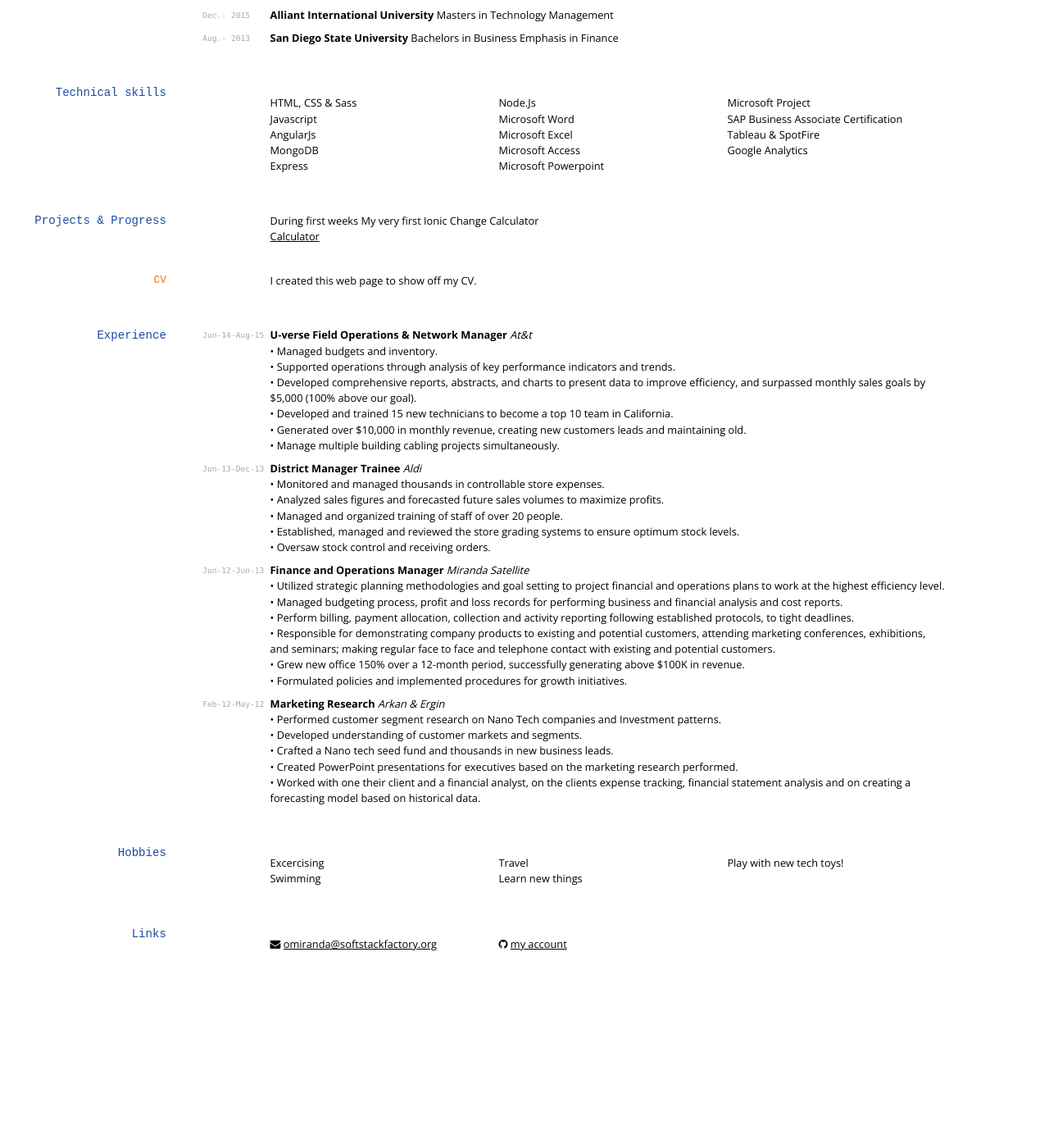
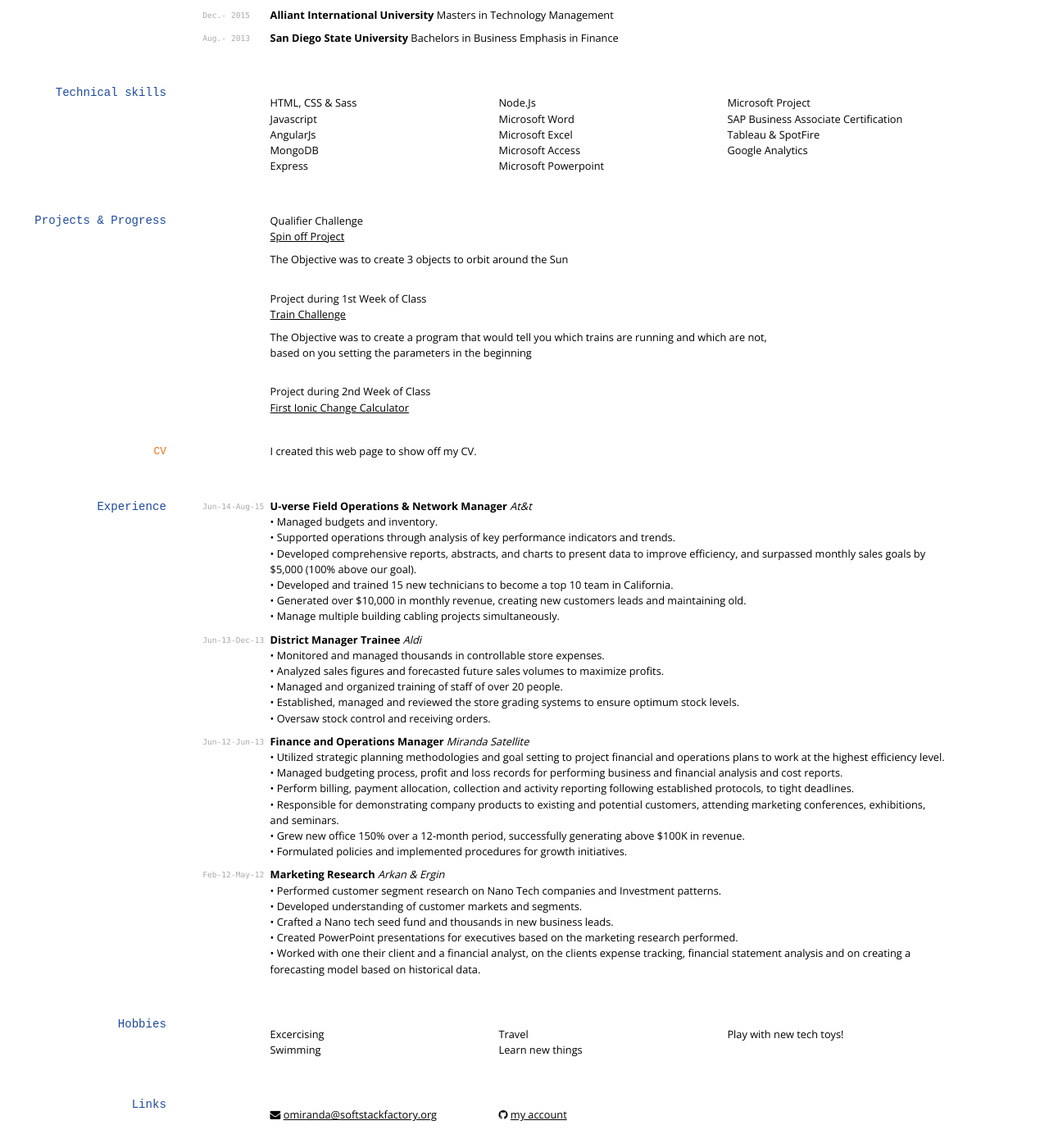
Before and after one commit to omirandassf/omirandassf.github.io, a Jekyll site: the page built from index.md, in a window 1280 px wide and 1400 px high, scrolled down 405 px. Shown: the whole window at 82% size. Built offline with Jekyll 4.4.1, drawn with Linux system fonts in a browser that asks for light colours; nearby versions of some CDN libraries; before the commit the page ends 1681 px from its top, so only the background shows below that.

Commit message:
changing info

```diff
--- a/index.md
+++ b/index.md
@@ -56,9 +56,17 @@ __San Diego State University__ Bachelors in Business Emphasis in Finance
 * Google Analytics
 
 ## Projects & Progress
-During first weeks
-My very first Ionic Change Calculator <br>
-<a href="http://codepen.io/ozkar521/pen/QEEdyL">Calculator</a>
+Qualifier Challenge<br>
+<a href="https://www.khanacademy.org/computer-programming/spin-off-of-orbiting-challenge-30-oscar/5506801775" target="_blank"> Spin off Project</a>
+<p>The Objective was to create 3 objects to orbit around the Sun</p><br>
+Project during 1st Week of Class<br>
+<a href="http://codepen.io/ozkar521/pen/QEEdyL" target="_blank">Train Challenge</a>
+<p>The Objective was to create a program that would tell you which trains are running and which are not, <br>
+based on you setting the parameters in the beginning</p><br>
+Project during 2nd Week of Class<br>
+<a href="http://codepen.io/ozkar521/pen/QEEdyL" target="_blank">First Ionic Change Calculator</a>
+
+
 
 ### CV
 
@@ -93,7 +101,7 @@ __Finance and Operations Manager__  <em>Miranda Satellite</em><br>
 •	Utilized strategic planning methodologies and goal setting to project financial and operations plans to work at the highest efficiency level.<br>
 •	Managed budgeting process, profit and loss records for performing business and financial analysis and cost reports.<br>
 •	Perform billing, payment allocation, collection and activity reporting following established protocols, to tight deadlines.<br>
-•	Responsible for demonstrating company products to existing and potential customers, attending marketing conferences, exhibitions, and seminars; making regular face to face and telephone contact with existing and potential customers.<br>
+•	Responsible for demonstrating company products to existing and potential customers, attending marketing conferences, exhibitions, and seminars.<br>
 •	Grew new office 150% over a 12-month period, successfully generating above $100K in revenue.<br>
 •	Formulated policies and implemented procedures for growth initiatives.<br>
 
```
Also changed, not shown: 1 other file.
